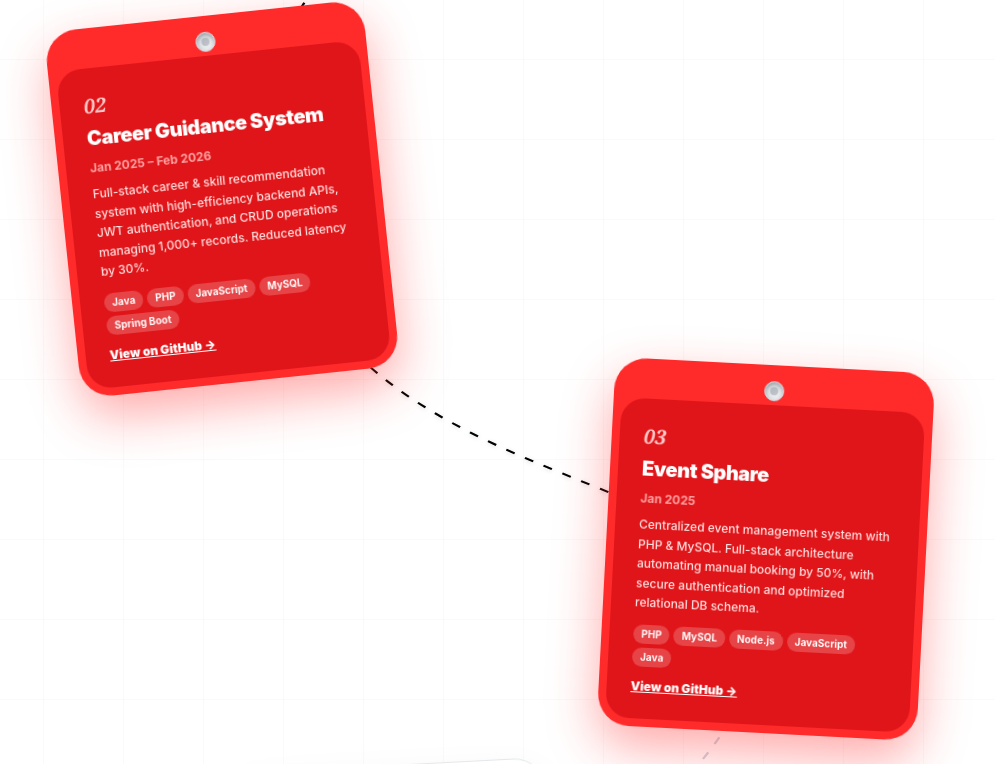
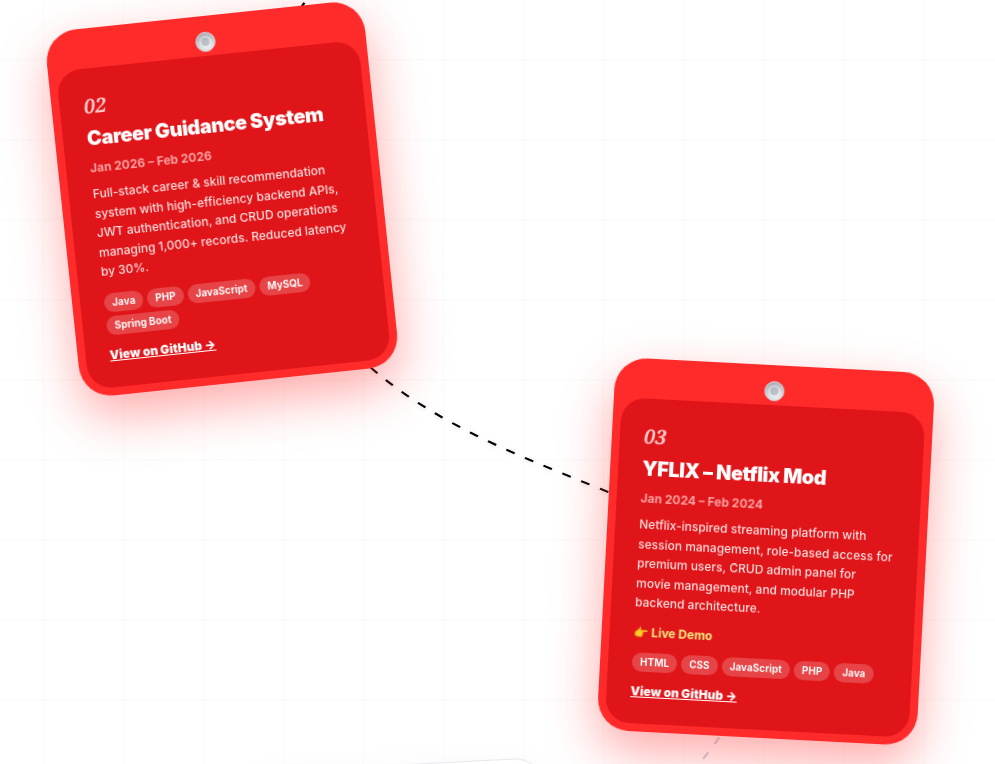
Before and after one commit to yashrajbtoraskar-web/yash-portfolio, a React (Vite) app: page / in a window 1280 px wide. Shown: the part 2134-2898 px from the top of the page, without its empty margins (117-1112 px from the left). Built offline with nearby package versions, Linux system fonts and the light colour scheme.

Commit message:
Update Services.jsx

```diff
--- a/src/components/Services.jsx
+++ b/src/components/Services.jsx
@@ -17,26 +17,27 @@ const projects = [
     text: "Full-stack career & skill recommendation system with high-efficiency backend APIs, JWT authentication, and CRUD operations managing 1,000+ records. Reduced latency by 30%.",
     demo: null,
     tags: ["Java", "PHP", "JavaScript", "MySQL", "Spring Boot"],
-    link: "https://github.com/yashrajbtoraskar-web",
-    period: "Jan 2025 – Feb 2026"
+    link: "https://github.com/yashrajbtoraskar-web/InternSphere",
+    period: "Jan 2026 – Feb 2026"
   },
   {
     number: "03",
+     title: "YFLIX – Netflix Mod",
+    text: "Netflix-inspired streaming platform with session management, role-based access for premium users, CRUD admin panel for movie management, and modular PHP backend architecture.",
+    demo: "https://v-yflix.vercel.app/index.html",
+    tags: ["HTML", "CSS", "JavaScript", "PHP", "Java"],
+    link: "https://github.com/yashrajbtoraskar-web/VYflix",
+    period: "Jan 2024 – Feb 2024"
+
+  },
+  {
+    number: "04",
     title: "Event Sphare",
     text: "Centralized event management system with PHP & MySQL. Full-stack architecture automating manual booking by 50%, with secure authentication and optimized relational DB schema.",
     demo: null,
     tags: ["PHP", "MySQL", "Node.js", "JavaScript", "Java"],
     link: "https://github.com/yashrajbtoraskar-web",
-    period: "Jan 2025"
-  },
-  {
-    number: "04",
-    title: "YFLIX – Netflix Mod",
-    text: "Netflix-inspired streaming platform with session management, role-based access for premium users, CRUD admin panel for movie management, and modular PHP backend architecture.",
-    demo: "https://v-yflix.vercel.app/index.html",
-    tags: ["HTML", "CSS", "JavaScript", "PHP", "Java"],
-    link: "https://github.com/yashrajbtoraskar-web",
-    period: "Jan 2024 – Feb 2024"
+    period: "may 2025"
   },
   {
     number: "05",
```
